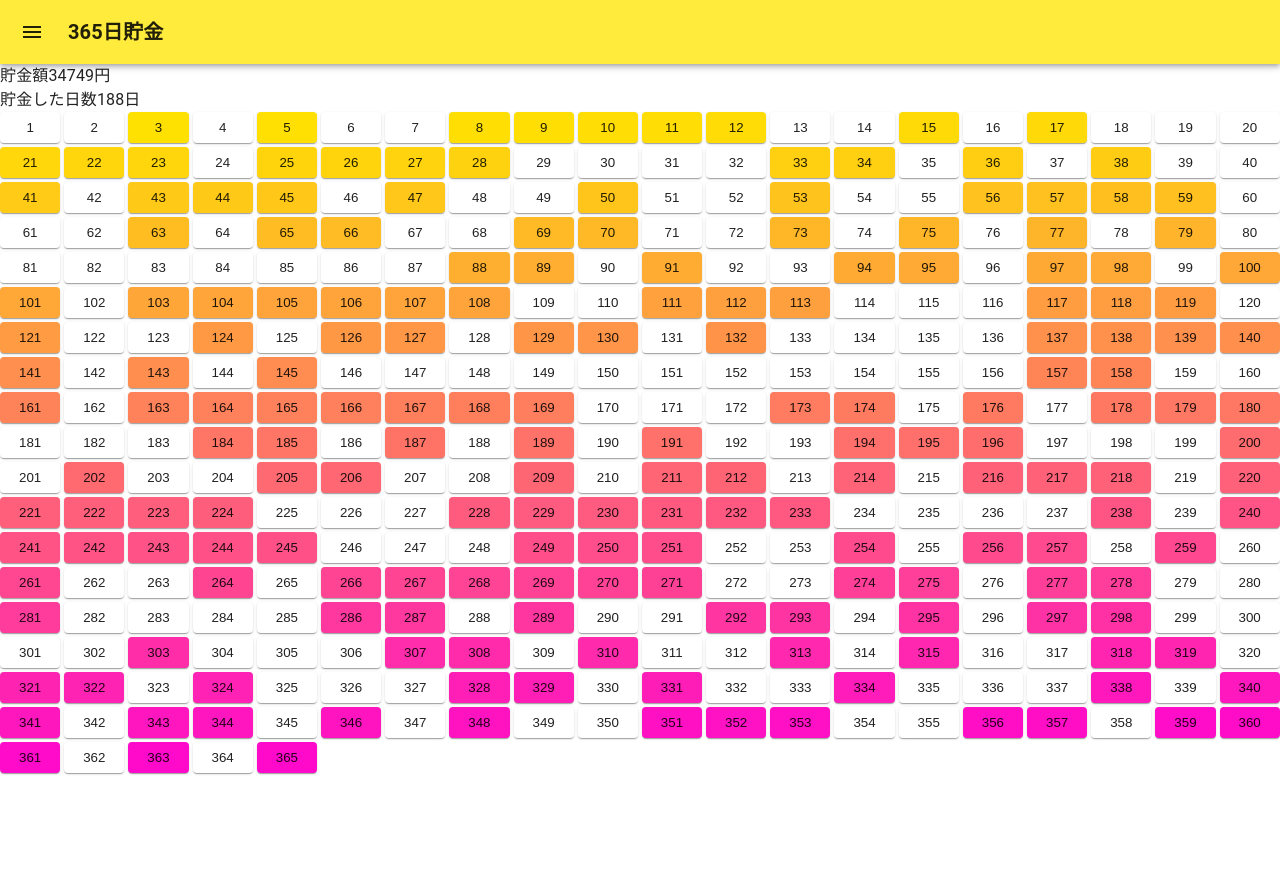
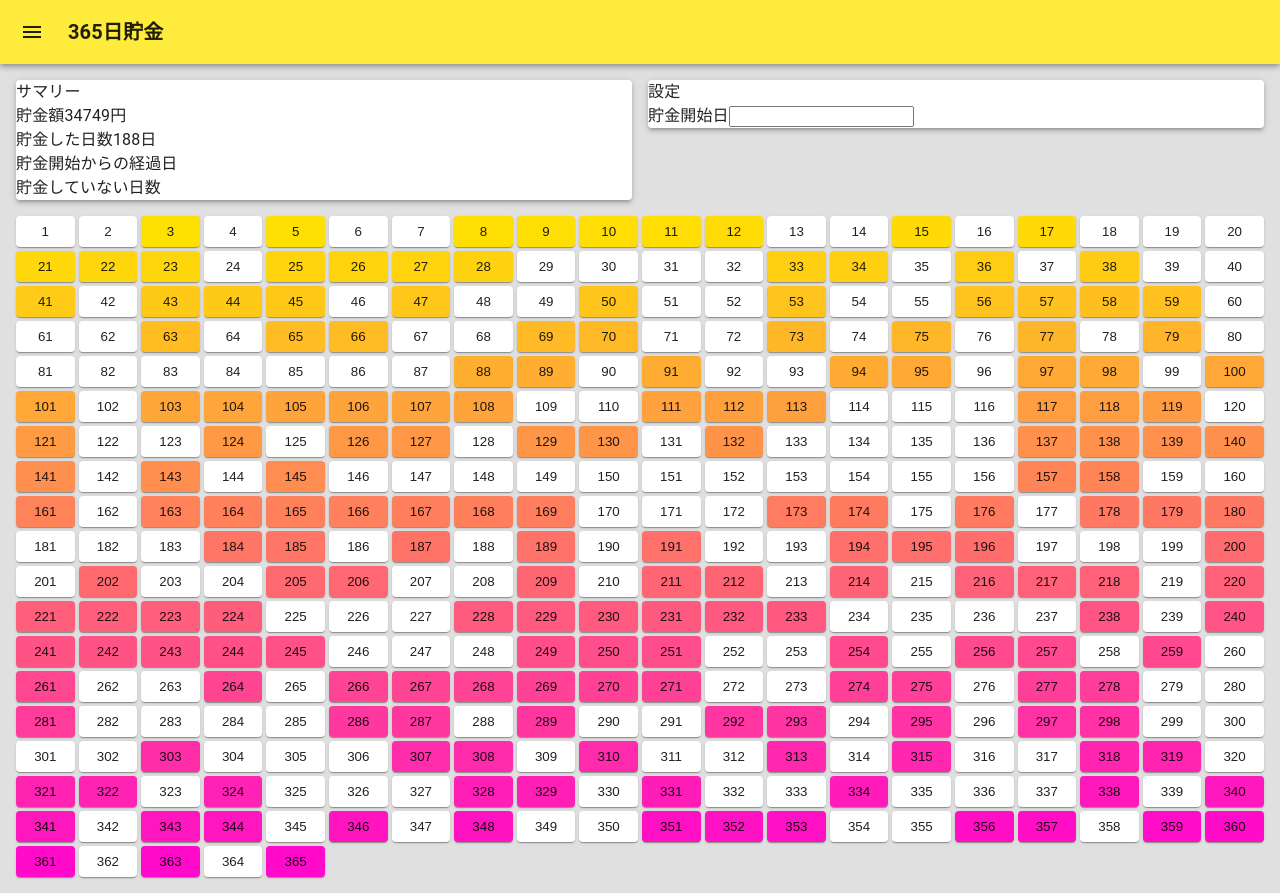
Before and after one commit to sawadyecma/365-deposite, a React (Create React App) app: page / in a window 1280 px wide. Before the commit the page ends 800 px from the top, so only its background shows below. Built offline with nearby package versions, Linux system fonts and the light colour scheme.

Commit message:
レイアウト作成

```diff
--- a/src/App.tsx
+++ b/src/App.tsx
@@ -1,7 +1,10 @@
+import { Grid, Paper, Stack, styled } from "@mui/material";
 import { useState } from "react";
 import { AppHeader } from "./components/AppHeader";
 import { Calendar } from "./components/Calendar";
-import { Day, newDays, sumPressedDays } from "./domain/day";
+import { Config } from "./components/Config";
+import { Summary } from "./components/Summary";
+import { Day, newDays } from "./domain/day";
 
 export const App = () => {
   // TODO redux-toolkitの導入。
@@ -14,11 +17,27 @@ export const App = () => {
   return (
     <div>
       <AppHeader />
-      <main>
-        <div>貯金額{sumPressedDays(days)}円</div>
-        <div>貯金した日数{days.filter((day) => day.pressed).length}日</div>
-        <Calendar days={days} onCalendarChange={handleCalendarChange} />
-      </main>
+      <Grid
+        container
+        columns={12}
+        columnSpacing={{ xs: 1, sm: 2 }}
+        rowSpacing={{ xs: 1, sm: 2 }}
+        padding={{ xs: 1, sm: 2 }}
+      >
+        <Grid item xs={12} sm={6}>
+          <Paper>
+            <Summary days={days} />
+          </Paper>
+        </Grid>
+        <Grid item xs={12} sm={6}>
+          <Paper>
+            <Config />
+          </Paper>
+        </Grid>
+        <Grid item>
+          <Calendar days={days} onCalendarChange={handleCalendarChange} />
+        </Grid>
+      </Grid>
     </div>
   );
 };
--- a/src/basis/theme.ts
+++ b/src/basis/theme.ts
@@ -1,5 +1,5 @@
 import { createTheme } from "@mui/material";
-import { purple, yellow } from "@mui/material/colors";
+import { purple, yellow, grey } from "@mui/material/colors";
 
 export const theme = createTheme({
   palette: {
@@ -9,5 +9,20 @@ export const theme = createTheme({
     secondary: {
       main: purple[500],
     },
+    background: {
+      default: grey[300],
+    },
+  },
+  components: {
+    MuiPaper: {
+      defaultProps: {
+        elevation: 3,
+      },
+    },
+    MuiCard: {
+      defaultProps: {
+        elevation: 1,
+      },
+    },
   },
 });
--- a/src/components/Calendar.tsx
+++ b/src/components/Calendar.tsx
@@ -21,7 +21,7 @@ export const Calendar = ({ dayCntPerRow = 20, ...props }: Props) => {
   };
 
   return (
-    <Box sx={{ flexGrow: 1 }}>
+    <Box>
       <Grid container spacing={0.5} columns={{ xs: 7, sm: 10, md: 20, lg: 20 }}>
         {props.days.map((day) => (
           <Grid item xs={1} sm={1} md={1} lg={1} key={day.value}>
--- /dev/null
+++ b/src/components/Config.tsx
@@ -0,0 +1,11 @@
+import { Typography } from "@mui/material";
+
+export const Config = () => {
+  return (
+    <>
+      <Typography>設定</Typography>
+      <label>貯金開始日</label>
+      <input />
+    </>
+  );
+};
--- /dev/null
+++ b/src/components/Summary.tsx
@@ -0,0 +1,18 @@
+import { Typography } from "@mui/material";
+import { Day, sumPressedDays } from "../domain/day";
+
+interface Props {
+  days: Day[];
+}
+
+export const Summary = ({ days, ...props }: Props) => {
+  return (
+    <>
+      <Typography>サマリー</Typography>
+      <div>貯金額{sumPressedDays(days)}円</div>
+      <div>貯金した日数{days.filter((day) => day.pressed).length}日</div>
+      <div>貯金開始からの経過日</div>
+      <div>貯金していない日数</div>
+    </>
+  );
+};
```
